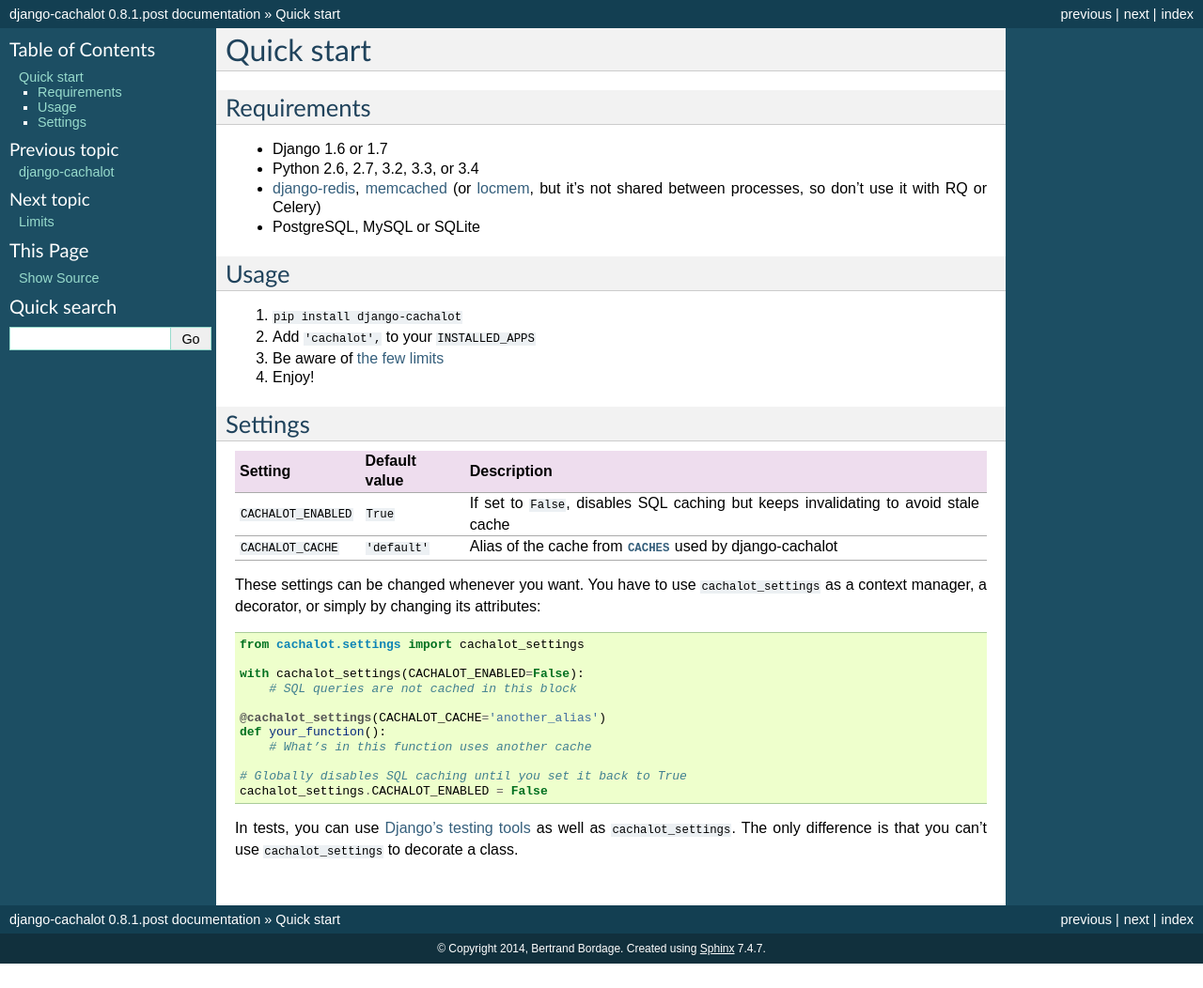
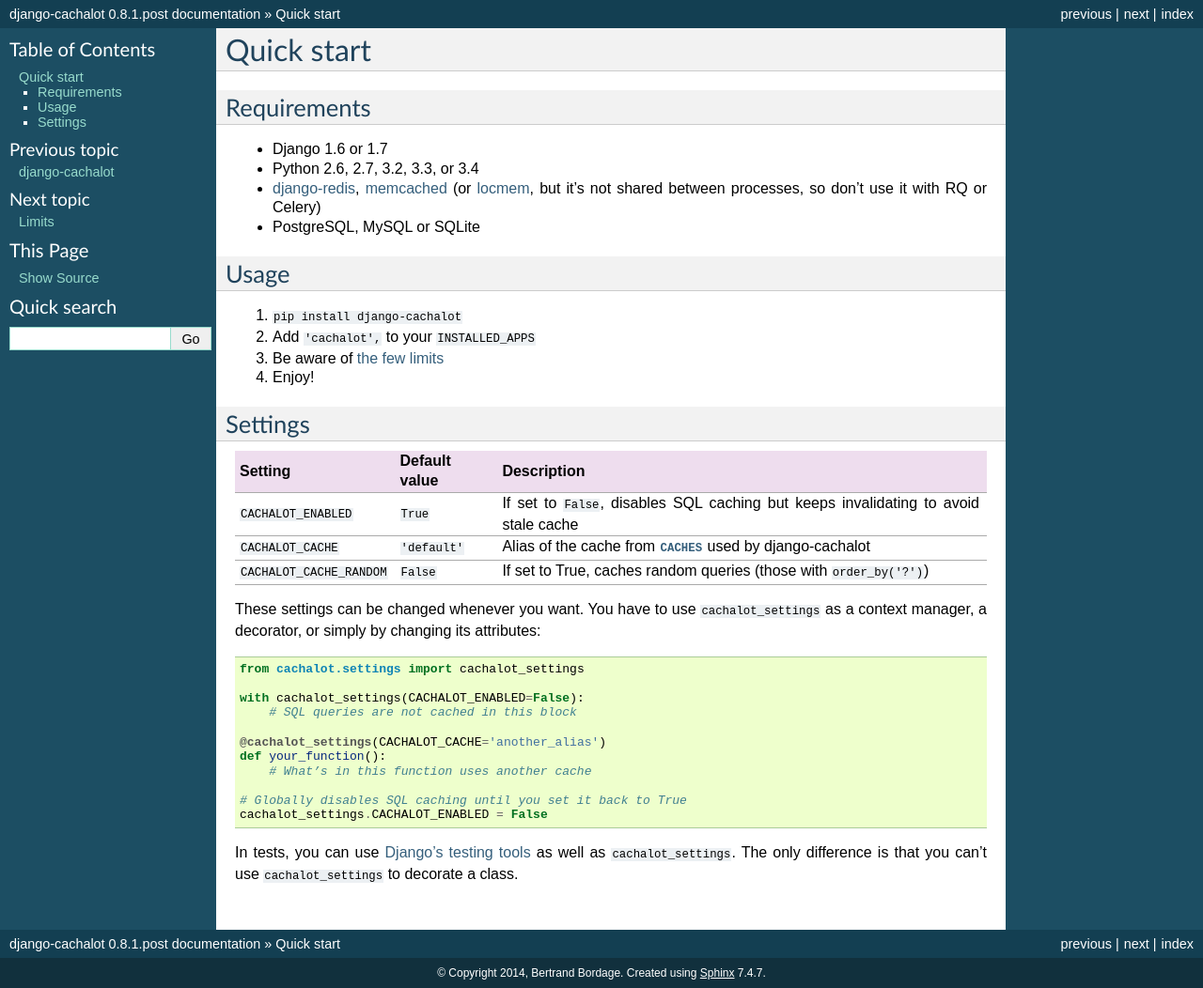
Before and after one commit to noripyt/django-cachalot, a Sphinx documentation site: the page built from docs/quickstart.rst, in a window 1280 px wide. Shown: the whole page at 94% size. Built offline with Sphinx 7.4.7, drawn with Linux system fonts in a browser that asks for light colours; pages that are not in the unit, such as notebooks, are missing from menus; the version number could not be read and is left out; before the commit the page ends 1026 px from its top, so only the background shows below that.

Commit message:
Adds CACHALOT_CACHE_RANDOM.

```diff
--- a/CHANGELOG.rst
+++ b/CHANGELOG.rst
@@ -9,6 +9,7 @@
 - Fixes an stale cache issue occurring when an invalidation is done
   exactly during a SQL request on the invalidated table(s)
 - Uses infinite timeout
+- Adds a setting to choose if random queries must be cached
 
 
 0.8.1
--- a/docs/quickstart.rst
+++ b/docs/quickstart.rst
@@ -24,14 +24,17 @@
 Settings
 ........
 
-==================== ============= ============================================
-Setting              Default value Description
-==================== ============= ============================================
-``CACHALOT_ENABLED`` ``True``      If set to ``False``, disables SQL caching
-                                   but keeps invalidating to avoid stale cache
-``CACHALOT_CACHE``   ``'default'`` Alias of the cache from |CACHES|_ used by
-                                   django-cachalot
-==================== ============= ============================================
+========================= ============= =======================================
+Setting                   Default value Description
+========================= ============= =======================================
+``CACHALOT_ENABLED``      ``True``      If set to ``False``, disables SQL
+                                        caching but keeps invalidating to avoid
+                                        stale cache
+``CACHALOT_CACHE``        ``'default'`` Alias of the cache from |CACHES|_ used
+                                        by django-cachalot
+``CACHALOT_CACHE_RANDOM`` ``False``     If set to True, caches random queries
+                                        (those with ``order_by('?')``)
+========================= ============= =======================================
 
 .. |CACHES| replace:: ``CACHES``
 .. _CACHES: https://docs.djangoproject.com/en/1.7/ref/settings/#std:setting-CACHES
--- a/docs/todo.rst
+++ b/docs/todo.rst
@@ -12,6 +12,5 @@
 In a more distant future
 ........................
 
-- Add a setting to choose if we cache ``QuerySet.order_by('?')``
 - Use ``connection.introspection.table_names()`` to detect which tables
   are implied in a ``QuerySet.extra``
```
Also changed, not shown: 4 other files.
